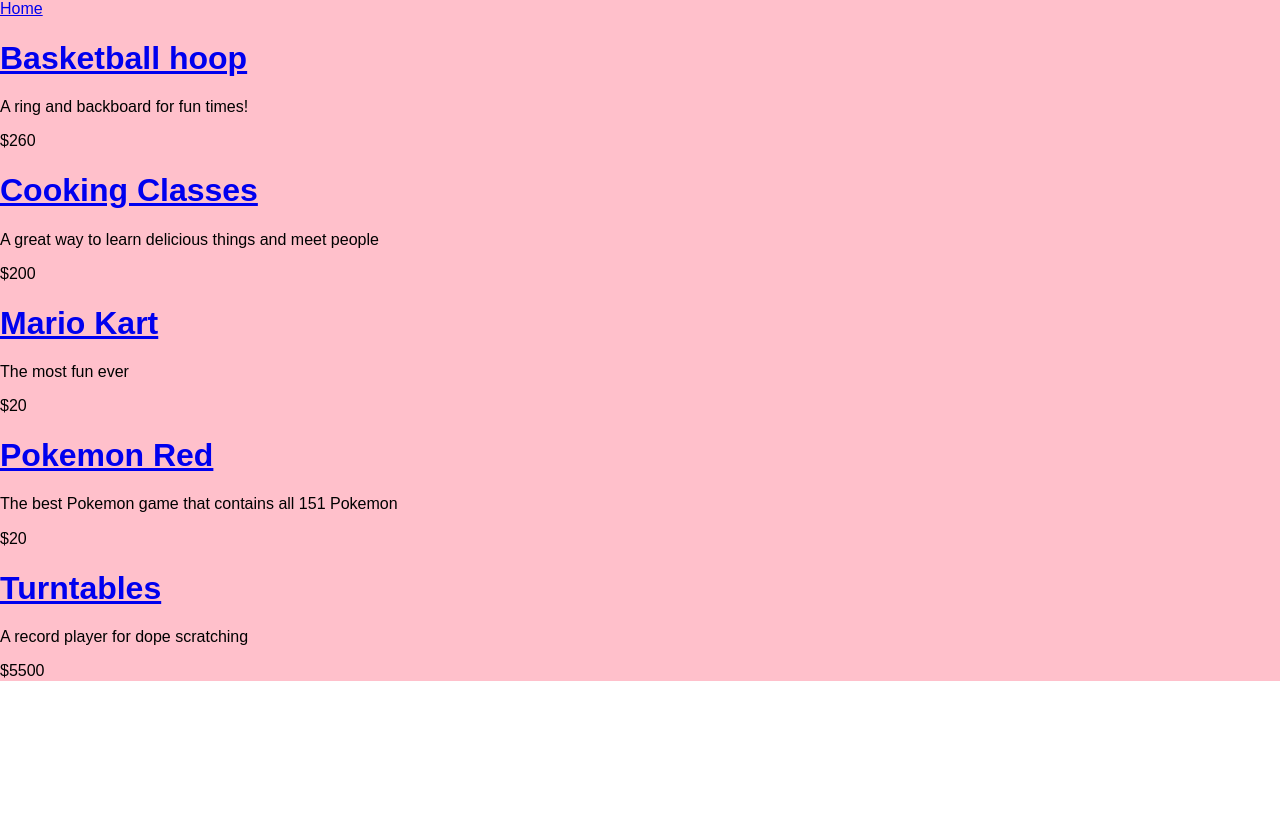
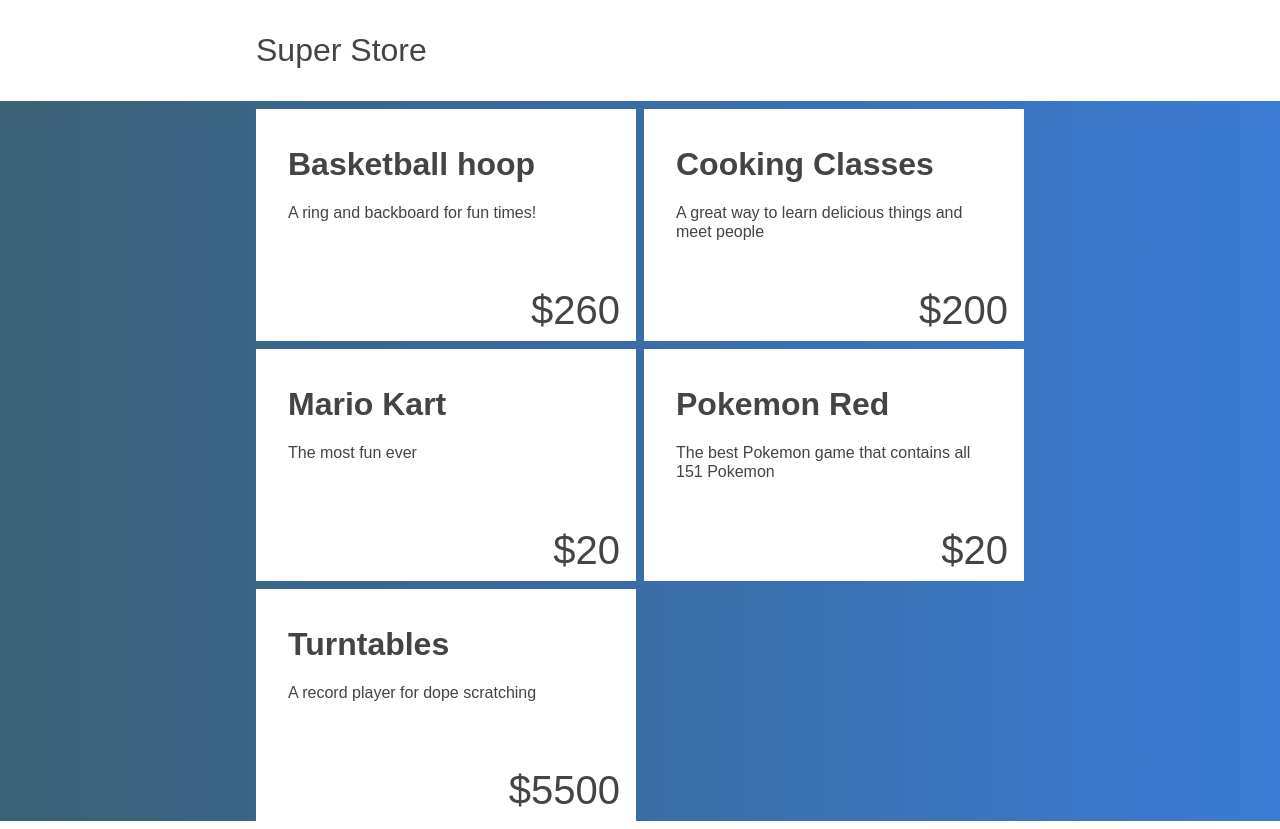
Before and after one commit to Danakin/next-app, a Next.js app in the folder next-app/: page / in a window 1280 px wide. Before the commit the page ends 800 px from the top, so only its background shows below. Built offline with nearby package versions, Linux system fonts and the light colour scheme; a web font is replaced by a local one.

Commit message:
Style Application

```diff
--- /dev/null
+++ b/next-app/components/Navbar.js
@@ -0,0 +1,31 @@
+import Link from "next/link";
+
+import styled from "styled-components";
+
+import UnstyledLink from "./styled/UnstyledLink";
+
+const Nav = styled.nav`
+  background: white;
+  padding: 2rem;
+`;
+
+const NavContainer = styled.div`
+  width: 100%;
+  max-width: 768px;
+  margin: 0 auto;
+  font-size: 2rem;
+`;
+
+const Navbar = () => {
+  return (
+    <Nav>
+      <NavContainer>
+        <Link href="/">
+          <UnstyledLink>Super Store</UnstyledLink>
+        </Link>
+      </NavContainer>
+    </Nav>
+  );
+};
+
+export default Navbar;
--- /dev/null
+++ b/next-app/components/styled/UnstyledLink.js
@@ -0,0 +1,12 @@
+import styled from "styled-components";
+
+const UnstyledLink = styled.a`
+  text-decoration: none;
+  color: inherit;
+
+  &:hover {
+    cursor: pointer;
+  }
+`;
+
+export default UnstyledLink;
--- a/next-app/pages/_app.js
+++ b/next-app/pages/_app.js
@@ -1,21 +1,30 @@
-import Link from "next/link";
 import styled from "styled-components";
 import { Normalize } from "styled-normalize";
 
+import Navbar from "../components/Navbar";
+
 const Container = styled.div`
   @import url("https://fonts.googleapis.com/css2?family=Padauk:wght@400;700&display=swap");
-  background: pink;
+  background: linear-gradient(to right, #3a6073, #3a7bd5);
   font-family: "Padauk", sans-serif;
+  color: #444;
+  min-height: 100vh;
+`;
+
+const Page = styled.div`
+  width: 100%;
+  max-width: 768px;
+  margin: 0 auto;
 `;
 
 const MyApp = ({ Component, pageProps }) => {
   return (
     <Container>
       <Normalize />
-      <Link href="/">
-        <a>Home</a>
-      </Link>
-      <Component {...pageProps} />
+      <Navbar />
+      <Page>
+        <Component {...pageProps} />
+      </Page>
     </Container>
   );
 };
--- a/next-app/pages/index.js
+++ b/next-app/pages/index.js
@@ -6,24 +6,52 @@
 import matter from "gray-matter";
 import styled from "styled-components";
 
+import UnstyledLink from "../components/styled/UnstyledLink";
+
 const Container = styled.div`
-  /* background: red; */
+  position: relative;
+  background: white;
+  padding: 1rem 2rem;
+  min-height: 200px;
+  transition: transform 0.1s ease-in-out;
+
+  &:hover {
+    transform: scale(1.02);
+  }
 `;
 
+const ProductsContainer = styled.div`
+  display: grid;
+  grid-template-columns: 1fr 1fr;
+  grid-gap: 0.5rem;
+  margin: 0.5rem 0;
+`;
+
+const Price = styled.div`
+  position: absolute;
+  bottom: 0.5rem;
+  right: 1rem;
+  font-size: 2.5rem;
+`;
+
+const renderProduct = (product) => {
+  return (
+    <Link key={product.name} href={product.slug}>
+      <UnstyledLink>
+        <Container key={product.name}>
+          <h1>{product.name}</h1>
+          <p>{product.description}</p>
+          <Price>${product.price / 100}</Price>
+        </Container>
+      </UnstyledLink>
+    </Link>
+  );
+};
+
 const HomePage = (props) => {
-  return props.products.map((product) => {
-    return (
-      <Container key={product.name}>
-        <Link href={product.slug}>
-          <a>
-            <h1>{product.name}</h1>
-          </a>
-        </Link>
-        <p>{product.description}</p>
-        <p>${product.price / 100}</p>
-      </Container>
-    );
-  });
+  return (
+    <ProductsContainer>{props.products.map(renderProduct)}</ProductsContainer>
+  );
 };
 
 export const getStaticProps = async () => {
```
Also changed, not shown: next-app/pages/products/[product].js (+36 -5 lines).
